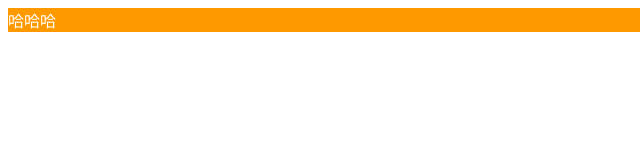
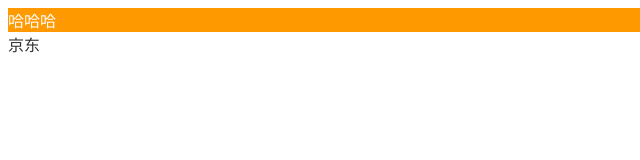
Before and after one commit to zheng1113767780/myproject1, a plain HTML site: page index.html in a window 1280 px wide. Shown: the full height of the page, 0-640 px from the left. Drawn offline with Linux system fonts and the light colour scheme.

Commit message:
修改index.html a标签

```diff
--- a/css/style.css
+++ b/css/style.css
@@ -2,3 +2,7 @@ div{
     background: #f90;
     color: #fff;
 }
+a{
+    text-decoration: none;
+    color: #333;
+}
--- a/index.html
+++ b/index.html
@@ -9,5 +9,6 @@
 </head>
 <body>
     <div>哈哈哈</div>
+    <a href="http://www.jd.com">京东</a>
 </body>
 </html>
```
